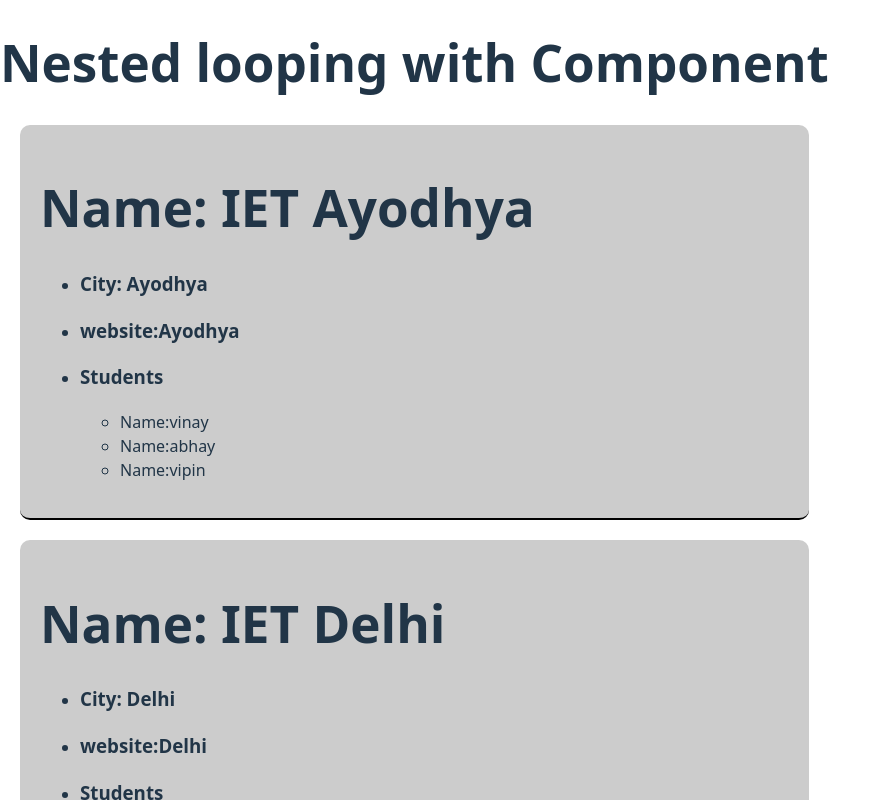
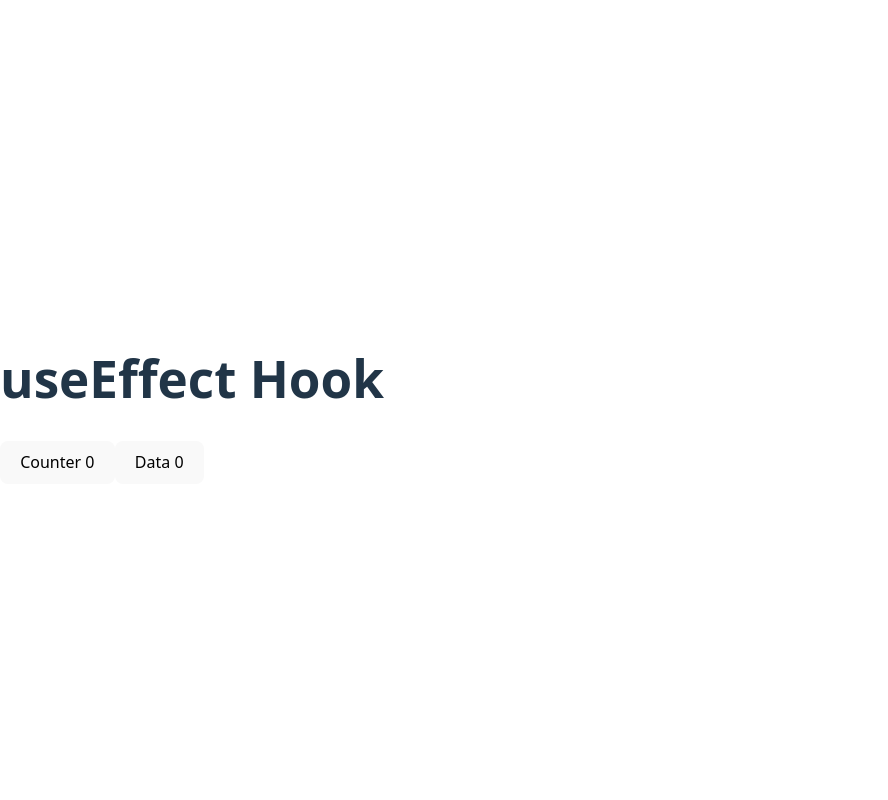
Before and after one commit to VinayGupta8383/React1, a React (Vite) app: page / in a window 1280 px wide. Shown: the top 800 px of the page, without its empty margins (0-888 px from the left). Built offline with nearby package versions, Linux system fonts and the light colour scheme.

Commit message:
useEffect Hooks

```diff
--- a/src/App.jsx
+++ b/src/App.jsx
@@ -1,66 +1,32 @@
-import College from "./College";
+import {useEffect, useState} from "react";
 
 function App() {
 
-  const collegeData=[
-    {
-      name:"IET Ayodhya",
-      city:"Ayodhya",
-      website:"www.iet.com",
-      student:[
-        {
-          name:"vinay",
-          age:'22',
-          email:"vinay@test.com"
-        },
-        {
-          name:"abhay",
-          age:'22',
-          email:"abhay@test.com"
-        },
-        {
-          name:"vipin",
-          age:'22',
-          email:"vipin@test.com"
-        },
-      ]
-    },
+  const [counter,setCounter]=useState(0);
+  const [data,setData]=useState(0);
 
-    {
-      name:"IET Delhi",
-      city:"Delhi",
-      website:"www.iit.com",
-      student:[
-        {
-          name:"abhay",
-          age:'22',
-          email:"abhay@test.com"
-        },
-      ]
-    },
-    {
-      name:"KCIET Hisar",
-      city:"Hisar",
-      website:"www.kciet.com",
-      student:[
-        {
-          name:"vipin",
-          age:'22',
-          email:"vipin@test.com"
-        },
-      ]
-    },
-  ]
+
+  useEffect(()=>{
+    //callonce();
+    counterFunction();
+  },[counter])
+
+  counterFunction();
+  function counterFunction(){
+    console.log("counterFunction",counter);
+  }
+
+
+
+    function callonce(){
+       console.log("callonce function called");
+  }
+   //callonce();
   return (
     <div>
-        <h1>Nested looping with Component</h1>
-        {
-          collegeData.map((college,index)=>(
-            <div key={index}>
-              <College college={college}/>
-              </div>
-          ))
-        }
+        <h1>useEffect Hook</h1>
+        <button onClick={()=>setCounter(counter+1)}>Counter {counter}</button>
+        <button onClick={()=>setData(data+1)}>Data {data}</button>
     </div>
 
   )
--- a/src/College.jsx
+++ /dev/null
@@ -1,33 +0,0 @@
- const College=({college})=>{
-    console.log(college);
-    return(
-        <div style={{
-           backgroundColor:"#ccc",
-           padding:"20px",
-           borderBottom:"2px solid #000",
-           margin:"20px",
-           borderRadius:"10px"
-        }}>
-        <h1>Name: {college.name}</h1>
-              <ul>
-                <li>
-                  <h3>City: {college.city}</h3>
-                </li>
-                <li>
-                 <h3>website:{college.city}</h3>
-                </li>
-                <li>
-                   <h3>Students</h3>
-                    {
-                        college.student.map((student)=>(
-                       <ul>
-                        <li>Name:{student.name}</li>
-                       </ul>
-                        ))
-                    }
-                </li>
-              </ul>
-        </div>
-    )
- }
- export default College
```
